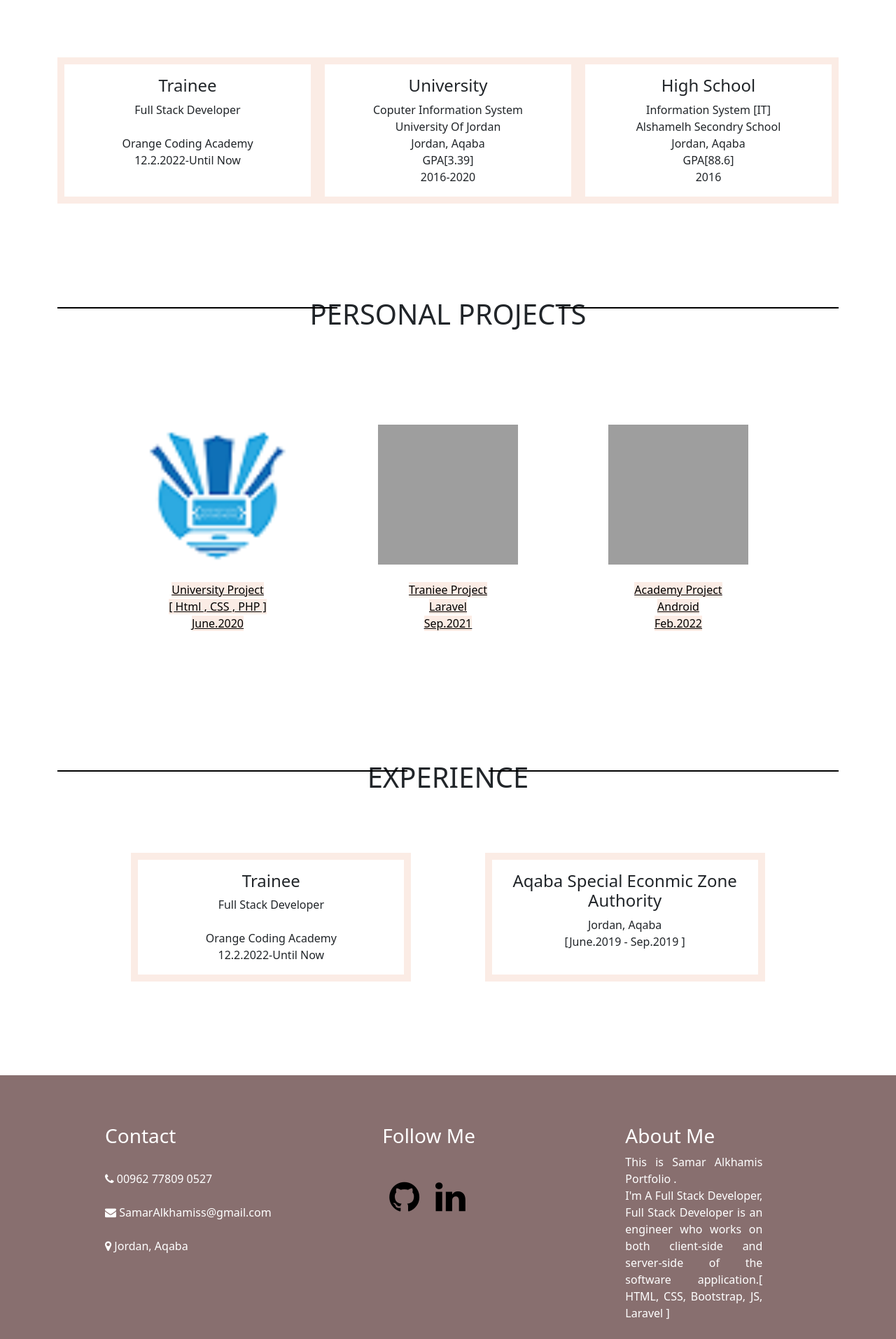
After one commit to samaralkhamis/Projects, a PHP site: page /pre-reg/ in a window 1280 px wide. The commit adds this page. Shown: the part 926-2840 px from the top of the page at 70% size. Run offline with PHP 8.4, Linux system fonts and the light colour scheme; grey boxes are pictures that could not be loaded.

Commit message:
Protofile

```diff
--- a/Protofile/Style.css
+++ b/Protofile/Style.css
@@ -120,18 +120,6 @@ div {
 	width: 35%;
 }
 
-.footer-distributed .footer-center i{
-	background-color:  #33383b;
-  color: black;
-	font-size: 25px;
-	width: 38px;
-	height: 38px;
-	border-radius: 50%;
-	text-align: center;
-	line-height: 42px;
-	margin: 10px 15px;
-	vertical-align: middle;
-}
 
 .footer-distributed .footer-right{
 	width: 20%;
--- /dev/null
+++ b/index.html
@@ -0,0 +1,149 @@
+<!DOCTYPE html>
+<html lang="en">
+
+<head>
+    <meta charset="UTF-8">
+    <meta http-equiv="X-UA-Compatible" content="IE=edge">
+    <meta name="viewport" content="width=device-width, initial-scale=1.0">
+    <!-- CSS only -->
+    <link href="https://cdn.jsdelivr.net/npm/bootstrap@5.1.3/dist/css/bootstrap.min.css" rel="stylesheet"
+        integrity="sha384-1BmE4kWBq78iYhFldvKuhfTAU6auU8tT94WrHftjDbrCEXSU1oBoqyl2QvZ6jIW3" crossorigin="anonymous">
+    <link rel="stylesheet" href="./Protofile/Style.css">
+    <link rel='stylesheet' href='https://cdnjs.cloudflare.com/ajax/libs/font-awesome/4.7.0/css/font-awesome.min.css'>
+    <title>Document</title>
+</head>
+
+<body>
+    <header>
+        <div class="container-flied">
+            <nav class="navbar navbar-light" style="background-color:#FBECE5; padding:2px;">
+                <a class="navbar-brand" href="./index.html"><b>Home</b></a>
+                <a class="navbar-brand" href="#education"><b>EDUCATION</b></a>
+                <a class="navbar-brand" href="#personal_project"><b>PROJECTS</b></a>
+                <a class="navbar-brand" href="#EXPERENCE"><b>EXPERIENCE</b></a>
+                <a class="navbar-brand" href="./progress.html" ><b>Set Skills</b></a>
+
+            </nav>
+        </div>
+
+        <div>
+            <img src="./Protofile/Img/pic.png" alt="pic" width="100%" height="500px">
+            <img class="center" src="./Protofile/Img/pic1.png" alt="pic1">
+            <h1 class="center1">Samar Ahmad Alkhamis</h1>
+            <h4 class="center2">Full Stack Developer</h4>
+        </div><br><br><br>
+
+    </header>
+
+    <main>
+        <div id="d1" class="container">
+            <section style="border: 10px solid #FBECE5 ; padding:2% ; text-align: justify;">
+                <p>
+                <h3>Objectives: </h3>
+                I'm samar, and I'm dedicated, organized and methodical individual. I have good interpersonal skills, am
+                an
+                excellent team worker and am keen and very willing to learn and develop new skills. I am reliable and
+                dependable and often seek new responsibilities within a wide range of employment areas. I have an active
+                and
+                dynamic approach to work and getting things done. I identify and develop opportunities.</p>
+            </section>
+
+            <h1 class="heading1" id="education">EDUCATION</h1>
+            <section class="s1">
+                <div class="d-flex flex-row bd-highlight mb-3 d-flex justify-content-evenly">
+                    <div style="border: 10px solid #FBECE5; width:400px ; text-align: center;">
+                        <p>
+                        <h4>Trainee</h4> Full Stack Developer <br><br> Orange Coding Academy <br> 12.2.2022-Until Now
+                        </p>
+                    </div>
+                    <div style="border: 10px solid #FBECE5 ; width:400px ; text-align: center;">
+                        <p>
+                        <h4>University</h4> Coputer Information System <br> University Of Jordan <br> Jordan, Aqaba<br>
+                        GPA[3.39] <br> 2016-2020</p>
+                    </div>
+                    <div style="border: 10px solid #FBECE5; width:400px; text-align: center;">
+                        <p>
+                        <h4>High School</h4> Information System [IT]<br> Alshamelh Secondry School <br> Jordan, Aqaba
+                        <br>
+                        GPA[88.6] <br> 2016</p>
+                    </div>
+                </div>
+            </section>
+
+            <h1 class="heading2" id="personal_project"> PERSONAL PROJECTS</h1>
+            <section class="s1">
+                <div class="d-flex flex-row bd-highlight mb-3 d-flex justify-content-evenly">
+                    <a href="../Protofile/web-V3/home.html" style="text-align: center ;">
+                        <img src="./Img/home.png" width="200px" ; height="200px"><br>
+                        <br> <span class="s2"> University Project <br> [ Html , CSS , PHP ] <br> June.2020</span>
+                    </a>
+                    <a href="" style="text-align: center;">
+                        <img src="http://assets.stickpng.com/images/58480e35cef1014c0b5e4920.png" width="200px" ;
+                            height="200px"><br>
+                        <br> <span class="s2"> Traniee Project <br> Laravel <br> Sep.2021</span>
+                    </a>
+                    <a href="" style="text-align: center;">
+                        <img src="https://upload.wikimedia.org/wikipedia/commons/thumb/d/d7/Android_robot.svg/1745px-Android_robot.svg.png"
+                            width="200px" ; height="200px"><br>
+                        <br> <span class="s2"> Academy Project <br> Android <br> Feb.2022</span>
+                    </a>
+                </div>
+            </section>
+
+
+            <h1 class="heading1" id="EXPERENCE">EXPERIENCE</h1>
+            <section class="s1">
+                <div class="d-flex flex-row bd-highlight mb-3 d-flex justify-content-evenly s1">
+                    <div style="border: 10px solid #FBECE5; width:400px ; text-align: center;">
+                        <p>
+                        <h4>Trainee</h4> Full Stack Developer <br><br> Orange Coding Academy <br> 12.2.2022-Until Now
+                        </p>
+                    </div>
+                    <div style="border: 10px solid #FBECE5 ; width:400px ; text-align: center;">
+                        <p>
+                        <h4>Aqaba Special Econmic Zone Authority</h4>Jordan, Aqaba <br> [June.2019 - Sep.2019 ]<br></p>
+                    </div>
+                </div>
+            </section>
+        </div>
+        <footer>
+            <div class=" footer-distributed">
+
+                <div class="footer-left">
+                    <h3>Contact</h3><br>
+
+                    <i class="fa fa-phone"></i>
+                    <span>00962 77809 0527</span><br><br>
+
+                    <i class="fa fa-envelope"></i>
+                    <span>SamarAlkhamiss@gmail.com</span><br><br>
+
+                    <i class="fa fa-map-marker"></i>
+                    <span>Jordan, Aqaba</span><br><br>
+                </div>
+                <div class="footer-center">
+
+                    <h3>Follow Me</h3><br>
+                    <div style="font-size: 50px;">
+                        <a href="https://github.com/samaralkhamis" target="_blank"><i class="fa fa-github"
+                                style="color: black; padding: 10px;"></i></a>
+                        <a href="https://www.linkedin.com/in/samar-alkhamis-942a92151/" target="_blank"><span
+                                class="fa fa-linkedin" style="color: black;"></span></a>
+                    </div>
+                </div>
+
+                <div class="footer-right">
+                    <h3>About Me</h3>
+                    <p>
+                        This is Samar Alkhamis Portfolio .<br> I'm A Full Stack Developer,
+                        Full Stack Developer is an engineer who works on both client-side and server-side of the
+                        software application.[ HTML, CSS, Bootstrap, JS, Laravel ]
+                    </p>
+                </div>
+            </div>
+        </footer>
+
+    </main>
+</body>
+
+</html>
```
Also changed, not shown: Protofile/index.html (deleted, +0 -148 lines), progress.html (+54 -5 lines).
